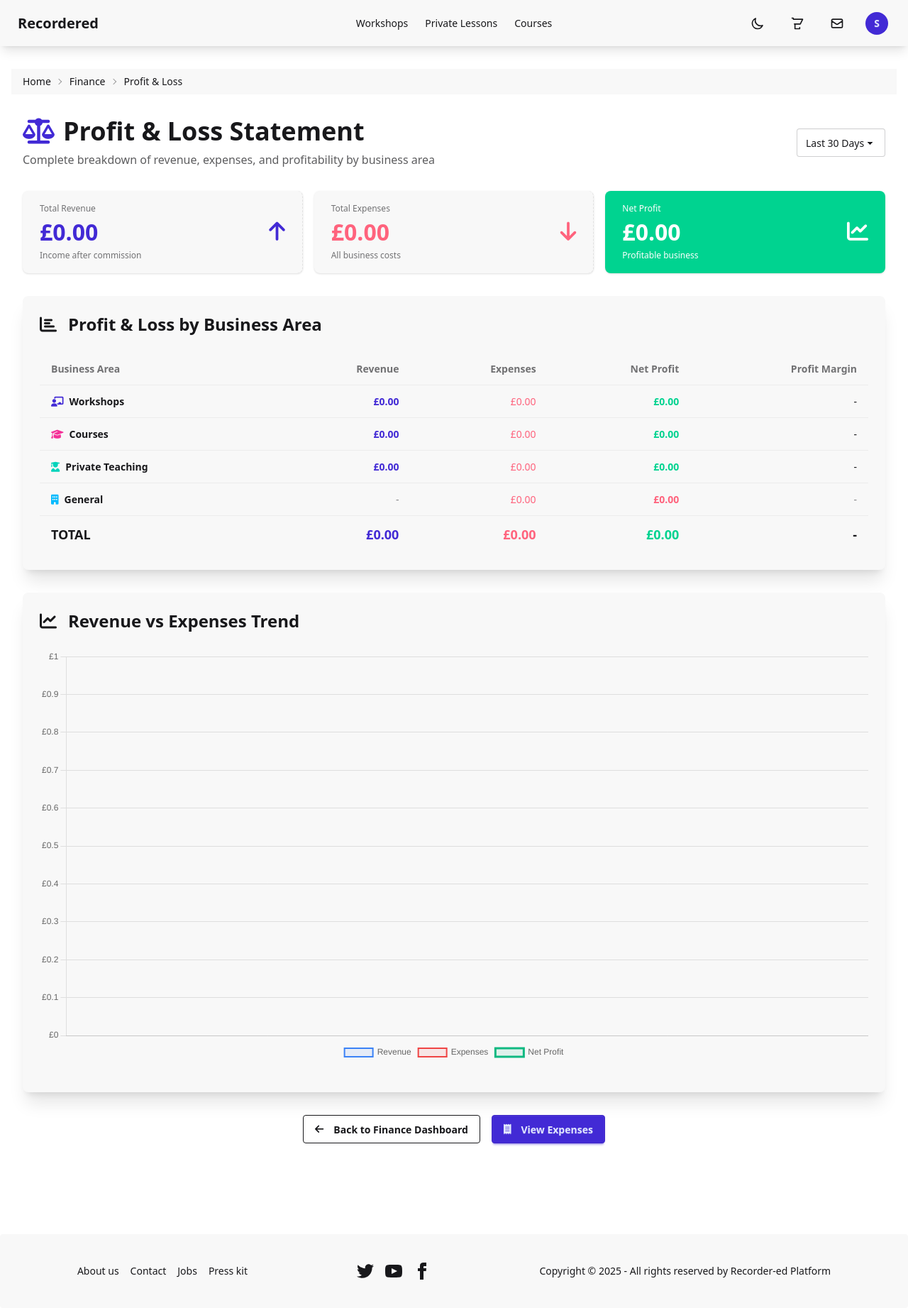
After one commit to polyphonica/recorder_ed, a Django app: page /payments/finance/profit-loss/ in a window 1280 px wide. The commit adds this page. Shown: the whole page at 71% size. Run offline with Django 5.2, Linux system fonts and the light colour scheme; the visitor is signed in with stand-in values (Sample User, id 1); data that the repository does not hold is empty; style sheets or scripts are compiled from the project's sources; some libraries are stand-ins or nearby versions.

Commit message:
Phase 2: Add Profit & Loss Statement and Enhanced Revenue Views
Created comprehensive Profit & Loss dashboard:
- New P&L view showing revenue, expenses, and net profit by business area
- Detailed breakdown with profit margins for each domain
- Interactive chart showing revenue vs expenses trend over 12 months
- Prominent navigation link from Finance Dashboard

Enhanced all revenue breakdown views:
- Workshop Revenue now shows expenses and net profit
- Course Revenue now shows expenses and net profit
- Private Teaching Revenue now shows expenses and net profit
- Private Teaching by Subject now shows expenses and net profit

Quick Actions added to Finance Dashboard:
- "View Profit & Loss Statement" button (primary)
- "Manage Expenses" button (outline)

Backend improvements:
- All revenue views now query related expense data
- Automatic net profit calculation for each business area
- Monthly expense trend data for charting
- Date range filtering applies to both revenue and expenses

Teachers can now see complete profitability analysis:
- Which business areas are most profitable
- Profit margins for each domain
- Historical trends in revenue vs expenses
- Net profit calculations at every level

🤖 Generated with [Claude Code](https://claude.com/claude-code)

Co-Authored-By: Claude <noreply@anthropic.com>

```diff
--- a/apps/payments/urls.py
+++ b/apps/payments/urls.py
@@ -8,6 +8,7 @@ urlpatterns = [
 
     # Finance Dashboard
     path('finance/', views.FinanceDashboardView.as_view(), name='finance_dashboard'),
+    path('finance/profit-loss/', views.ProfitLossView.as_view(), name='profit_loss'),
     path('finance/workshops/', views.WorkshopRevenueView.as_view(), name='workshop_revenue'),
     path('finance/courses/', views.CourseRevenueView.as_view(), name='course_revenue'),
     path('finance/private-teaching/', views.PrivateTeachingRevenueView.as_view(), name='private_teaching_revenue'),
--- a/apps/payments/views.py
+++ b/apps/payments/views.py
@@ -691,10 +691,24 @@ class WorkshopRevenueView(LoginRequiredMixin, TeacherOnlyMixin, TemplateView):
         # Get workshop breakdown
         workshop_breakdown = FinanceService.get_workshop_revenue_breakdown(teacher, start_date, end_date)
 
+        # Get workshop expenses
+        from apps.expenses.models import Expense
+        workshop_expenses = Expense.objects.filter(
+            created_by=teacher,
+            business_area='workshops'
+        )
+        if start_date:
+            workshop_expenses = workshop_expenses.filter(date__gte=start_date.date())
+
+        total_expenses = workshop_expenses.aggregate(total=Sum('amount'))['total'] or Decimal('0.00')
+        net_profit = domain_data['revenue'] - total_expenses
+
         context.update({
             'domain_data': domain_data,
             'workshop_breakdown': workshop_breakdown,
             'selected_range': date_range,
+            'total_expenses': total_expenses,
+            'net_profit': net_profit,
         })
 
         return context
@@ -732,10 +746,24 @@ class CourseRevenueView(LoginRequiredMixin, TeacherOnlyMixin, TemplateView):
         # Get course breakdown
         course_breakdown = FinanceService.get_course_revenue_breakdown(teacher, start_date, end_date)
 
+        # Get course expenses
+        from apps.expenses.models import Expense
+        course_expenses = Expense.objects.filter(
+            created_by=teacher,
+            business_area='courses'
+        )
+        if start_date:
+            course_expenses = course_expenses.filter(date__gte=start_date.date())
+
+        total_expenses = course_expenses.aggregate(total=Sum('amount'))['total'] or Decimal('0.00')
+        net_profit = domain_data['revenue'] - total_expenses
+
         context.update({
             'domain_data': domain_data,
             'course_breakdown': course_breakdown,
             'selected_range': date_range,
+            'total_expenses': total_expenses,
+            'net_profit': net_profit,
         })
 
         return context
@@ -773,10 +801,24 @@ class PrivateTeachingRevenueView(LoginRequiredMixin, TeacherOnlyMixin, TemplateV
         # Get student breakdown
         student_breakdown = FinanceService.get_private_teaching_revenue_breakdown(teacher, start_date, end_date)
 
+        # Get private teaching expenses
+        from apps.expenses.models import Expense
+        private_teaching_expenses = Expense.objects.filter(
+            created_by=teacher,
+            business_area='private_teaching'
+        )
+        if start_date:
+            private_teaching_expenses = private_teaching_expenses.filter(date__gte=start_date.date())
+
+        total_expenses = private_teaching_expenses.aggregate(total=Sum('amount'))['total'] or Decimal('0.00')
+        net_profit = domain_data['revenue'] - total_expenses
+
         context.update({
             'domain_data': domain_data,
             'student_breakdown': student_breakdown,
             'selected_range': date_range,
+            'total_expenses': total_expenses,
+            'net_profit': net_profit,
         })
 
         return context
@@ -814,10 +856,144 @@ class PrivateTeachingSubjectRevenueView(LoginRequiredMixin, TeacherOnlyMixin, Te
         # Get subject breakdown
         subject_breakdown = FinanceService.get_private_teaching_subject_breakdown(teacher, start_date, end_date)
 
+        # Get private teaching expenses
+        from apps.expenses.models import Expense
+        private_teaching_expenses = Expense.objects.filter(
+            created_by=teacher,
+            business_area='private_teaching'
+        )
+        if start_date:
+            private_teaching_expenses = private_teaching_expenses.filter(date__gte=start_date.date())
+
+        total_expenses = private_teaching_expenses.aggregate(total=Sum('amount'))['total'] or Decimal('0.00')
+        net_profit = domain_data['revenue'] - total_expenses
+
         context.update({
             'domain_data': domain_data,
             'subject_breakdown': subject_breakdown,
             'selected_range': date_range,
+            'total_expenses': total_expenses,
+            'net_profit': net_profit,
         })
 
         return context
+
+
+class ProfitLossView(LoginRequiredMixin, TeacherOnlyMixin, TemplateView):
+    """
+    Profit & Loss statement showing revenue vs expenses by business area.
+    Provides complete financial picture with net profit calculations.
+    """
+    template_name = 'payments/profit_loss.html'
+
+    def get_context_data(self, **kwargs):
+        context = super().get_context_data(**kwargs)
+        teacher = self.request.user
+
+        # Get date range from query params (default to last 30 days)
+        date_range = self.request.GET.get('range', '30')
+
+        if date_range == 'all':
+            start_date = None
+            end_date = None
+        elif date_range == '7':
+            start_date = timezone.now() - timedelta(days=7)
+            end_date = None
+        elif date_range == '30':
+            start_date = timezone.now() - timedelta(days=30)
+            end_date = None
+        elif date_range == '90':
+            start_date = timezone.now() - timedelta(days=90)
+            end_date = None
+        elif date_range == 'year':
+            start_date = timezone.now() - timedelta(days=365)
+            end_date = None
+        else:
+            start_date = timezone.now() - timedelta(days=30)
+            end_date = None
+
+        # Get revenue summary
+        summary = FinanceService.get_teacher_revenue_summary(teacher, start_date, end_date)
+
+        # Get expense data
+        from apps.expenses.models import Expense
+        expense_queryset = Expense.objects.filter(created_by=teacher)
+
+        if start_date:
+            expense_queryset = expense_queryset.filter(date__gte=start_date.date())
+
+        # Calculate total expenses
+        total_expenses = expense_queryset.aggregate(total=Sum('amount'))['total'] or Decimal('0.00')
+
+        # Calculate expenses by business area
+        expenses_by_area = expense_queryset.values('business_area').annotate(
+            total=Sum('amount')
+        ).order_by('business_area')
+
+        expense_breakdown = {
+            'workshops': Decimal('0.00'),
+            'courses': Decimal('0.00'),
+            'private_teaching': Decimal('0.00'),
+            'general': Decimal('0.00'),
+        }
+
+        for item in expenses_by_area:
+            expense_breakdown[item['business_area']] = item['total']
+
+        # Calculate net profit by business area
+        profit_by_area = {
+            'workshops': {
+                'revenue': summary['by_domain']['workshops']['revenue'],
+                'expenses': expense_breakdown['workshops'],
+                'net_profit': summary['by_domain']['workshops']['revenue'] - expense_breakdown['workshops'],
+            },
+            'courses': {
+                'revenue': summary['by_domain']['courses']['revenue'],
+                'expenses': expense_breakdown['courses'],
+                'net_profit': summary['by_domain']['courses']['revenue'] - expense_breakdown['courses'],
+            },
+            'private_teaching': {
+                'revenue': summary['by_domain']['private_teaching']['revenue'],
+                'expenses': expense_breakdown['private_teaching'],
+                'net_profit': summary['by_domain']['private_teaching']['revenue'] - expense_breakdown['private_teaching'],
+            },
+            'general': {
+                'revenue': Decimal('0.00'),  # General doesn't have revenue
+                'expenses': expense_breakdown['general'],
+                'net_profit': -expense_breakdown['general'],  # General is always a cost
+            },
+        }
+
+        # Calculate overall net profit
+        net_profit = summary['total_revenue'] - total_expenses
+
+        # Get monthly trend data (last 12 months)
+        from django.db.models.functions import TruncMonth
+        from dateutil.relativedelta import relativedelta
+
+        twelve_months_ago = timezone.now() - relativedelta(months=12)
+
+        # Monthly revenue trend
+        revenue_trend = FinanceService.get_revenue_trend(teacher, days=365)
+
+        # Monthly expense trend
+        monthly_expenses = expense_queryset.filter(
+            date__gte=twelve_months_ago.date()
+        ).annotate(
+            month=TruncMonth('date')
+        ).values('month').annotate(
+            total=Sum('amount')
+        ).order_by('month')
+
+        context.update({
+            'summary': summary,
+            'total_expenses': total_expenses,
+            'net_profit': net_profit,
+            'profit_by_area': profit_by_area,
+            'expense_breakdown': expense_breakdown,
+            'revenue_trend': revenue_trend,
+            'monthly_expenses': monthly_expenses,
+            'selected_range': date_range,
+        })
+
+        return context
--- /dev/null
+++ b/templates/payments/profit_loss.html
@@ -0,0 +1,299 @@
+{% extends 'base.html' %}
+{% load static %}
+
+{% block title %}Profit & Loss Statement{% endblock %}
+
+{% block content %}
+<div class="min-h-screen bg-base-100">
+    <!-- Breadcrumb -->
+    <div class="breadcrumbs text-sm px-4 py-2 bg-base-200">
+        <ul>
+            <li><a href="{% url 'domain_selector' %}">Home</a></li>
+            <li><a href="{% url 'payments:finance_dashboard' %}">Finance</a></li>
+            <li>Profit & Loss</li>
+        </ul>
+    </div>
+
+    <div class="container mx-auto px-4 py-8">
+        <!-- Header -->
+        <div class="flex justify-between items-center mb-8">
+            <div>
+                <h1 class="text-4xl font-bold mb-2">
+                    <i class="fas fa-balance-scale mr-3 text-primary"></i>Profit & Loss Statement
+                </h1>
+                <p class="text-base-content/70">Complete breakdown of revenue, expenses, and profitability by business area</p>
+            </div>
+
+            <!-- Date Range Filter -->
+            <div class="form-control">
+                <select onchange="window.location.href='?range='+this.value" class="select select-bordered">
+                    <option value="7" {% if selected_range == '7' %}selected{% endif %}>Last 7 Days</option>
+                    <option value="30" {% if selected_range == '30' %}selected{% endif %}>Last 30 Days</option>
+                    <option value="90" {% if selected_range == '90' %}selected{% endif %}>Last 90 Days</option>
+                    <option value="year" {% if selected_range == 'year' %}selected{% endif %}>Last Year</option>
+                    <option value="all" {% if selected_range == 'all' %}selected{% endif %}>All Time</option>
+                </select>
+            </div>
+        </div>
+
+        <!-- Summary Stats -->
+        <div class="grid grid-cols-1 md:grid-cols-3 gap-4 mb-8">
+            <div class="stat bg-base-200 rounded-lg shadow">
+                <div class="stat-figure text-primary">
+                    <i class="fas fa-arrow-up text-3xl"></i>
+                </div>
+                <div class="stat-title">Total Revenue</div>
+                <div class="stat-value text-primary">£{{ summary.total_revenue|floatformat:2 }}</div>
+                <div class="stat-desc">Income after commission</div>
+            </div>
+
+            <div class="stat bg-base-200 rounded-lg shadow">
+                <div class="stat-figure text-error">
+                    <i class="fas fa-arrow-down text-3xl"></i>
+                </div>
+                <div class="stat-title">Total Expenses</div>
+                <div class="stat-value text-error">£{{ total_expenses|floatformat:2 }}</div>
+                <div class="stat-desc">All business costs</div>
+            </div>
+
+            <div class="stat {% if net_profit >= 0 %}bg-success text-success-content{% else %}bg-error text-error-content{% endif %} rounded-lg shadow">
+                <div class="stat-figure text-white">
+                    <i class="fas fa-chart-line text-3xl"></i>
+                </div>
+                <div class="stat-title text-white">Net Profit</div>
+                <div class="stat-value text-white">£{{ net_profit|floatformat:2 }}</div>
+                <div class="stat-desc text-white">
+                    {% if net_profit >= 0 %}
+                        Profitable business
+                    {% else %}
+                        Operating at a loss
+                    {% endif %}
+                </div>
+            </div>
+        </div>
+
+        <!-- Profit by Business Area -->
+        <div class="card bg-base-200 shadow-xl mb-8">
+            <div class="card-body">
+                <h2 class="card-title text-2xl mb-4">
+                    <i class="fas fa-chart-bar mr-2"></i>Profit & Loss by Business Area
+                </h2>
+
+                <div class="overflow-x-auto">
+                    <table class="table table-zebra w-full">
+                        <thead>
+                            <tr>
+                                <th>Business Area</th>
+                                <th class="text-right">Revenue</th>
+                                <th class="text-right">Expenses</th>
+                                <th class="text-right">Net Profit</th>
+                                <th class="text-right">Profit Margin</th>
+                            </tr>
+                        </thead>
+                        <tbody>
+                            <tr>
+                                <td class="font-semibold">
+                                    <i class="fas fa-chalkboard-teacher mr-2 text-primary"></i>Workshops
+                                </td>
+                                <td class="text-right text-primary font-semibold">£{{ profit_by_area.workshops.revenue|floatformat:2 }}</td>
+                                <td class="text-right text-error">£{{ profit_by_area.workshops.expenses|floatformat:2 }}</td>
+                                <td class="text-right font-bold {% if profit_by_area.workshops.net_profit >= 0 %}text-success{% else %}text-error{% endif %}">
+                                    £{{ profit_by_area.workshops.net_profit|floatformat:2 }}
+                                </td>
+                                <td class="text-right">
+                                    {% if profit_by_area.workshops.revenue > 0 %}
+                                        {% widthratio profit_by_area.workshops.net_profit profit_by_area.workshops.revenue 100 %}%
+                                    {% else %}
+                                        -
+                                    {% endif %}
+                                </td>
+                            </tr>
+                            <tr>
+                                <td class="font-semibold">
+                                    <i class="fas fa-graduation-cap mr-2 text-secondary"></i>Courses
+                                </td>
+                                <td class="text-right text-primary font-semibold">£{{ profit_by_area.courses.revenue|floatformat:2 }}</td>
+                                <td class="text-right text-error">£{{ profit_by_area.courses.expenses|floatformat:2 }}</td>
+                                <td class="text-right font-bold {% if profit_by_area.courses.net_profit >= 0 %}text-success{% else %}text-error{% endif %}">
+                                    £{{ profit_by_area.courses.net_profit|floatformat:2 }}
+                                </td>
+                                <td class="text-right">
+                                    {% if profit_by_area.courses.revenue > 0 %}
+                                        {% widthratio profit_by_area.courses.net_profit profit_by_area.courses.revenue 100 %}%
+                                    {% else %}
+                                        -
+                                    {% endif %}
+                                </td>
+                            </tr>
+                            <tr>
+                                <td class="font-semibold">
+                                    <i class="fas fa-user-graduate mr-2 text-accent"></i>Private Teaching
+                                </td>
+                                <td class="text-right text-primary font-semibold">£{{ profit_by_area.private_teaching.revenue|floatformat:2 }}</td>
+                                <td class="text-right text-error">£{{ profit_by_area.private_teaching.expenses|floatformat:2 }}</td>
+                                <td class="text-right font-bold {% if profit_by_area.private_teaching.net_profit >= 0 %}text-success{% else %}text-error{% endif %}">
+                                    £{{ profit_by_area.private_teaching.net_profit|floatformat:2 }}
+                                </td>
+                                <td class="text-right">
+                                    {% if profit_by_area.private_teaching.revenue > 0 %}
+                                        {% widthratio profit_by_area.private_teaching.net_profit profit_by_area.private_teaching.revenue 100 %}%
+                                    {% else %}
+                                        -
+                                    {% endif %}
+                                </td>
+                            </tr>
+                            <tr>
+                                <td class="font-semibold">
+                                    <i class="fas fa-building mr-2 text-info"></i>General
+                                </td>
+                                <td class="text-right text-base-content/50">-</td>
+                                <td class="text-right text-error">£{{ profit_by_area.general.expenses|floatformat:2 }}</td>
+                                <td class="text-right font-bold text-error">
+                                    £{{ profit_by_area.general.net_profit|floatformat:2 }}
+                                </td>
+                                <td class="text-right text-base-content/50">-</td>
+                            </tr>
+                            <tr class="font-bold text-lg border-t-2">
+                                <td>TOTAL</td>
+                                <td class="text-right text-primary">£{{ summary.total_revenue|floatformat:2 }}</td>
+                                <td class="text-right text-error">£{{ total_expenses|floatformat:2 }}</td>
+                                <td class="text-right {% if net_profit >= 0 %}text-success{% else %}text-error{% endif %}">
+                                    £{{ net_profit|floatformat:2 }}
+                                </td>
+                                <td class="text-right">
+                                    {% if summary.total_revenue > 0 %}
+                                        {% widthratio net_profit summary.total_revenue 100 %}%
+                                    {% else %}
+                                        -
+                                    {% endif %}
+                                </td>
+                            </tr>
+                        </tbody>
+                    </table>
+                </div>
+            </div>
+        </div>
+
+        <!-- Revenue vs Expenses Trend (Last 12 Months) -->
+        <div class="card bg-base-200 shadow-xl mb-8">
+            <div class="card-body">
+                <h2 class="card-title text-2xl mb-4">
+                    <i class="fas fa-chart-line mr-2"></i>Revenue vs Expenses Trend
+                </h2>
+                <canvas id="profitTrendChart" class="mb-4"></canvas>
+            </div>
+        </div>
+
+        <!-- Actions -->
+        <div class="flex gap-4 justify-center">
+            <a href="{% url 'payments:finance_dashboard' %}" class="btn btn-outline">
+                <i class="fas fa-arrow-left mr-2"></i>Back to Finance Dashboard
+            </a>
+            <a href="{% url 'expenses:dashboard' %}" class="btn btn-primary">
+                <i class="fas fa-receipt mr-2"></i>View Expenses
+            </a>
+        </div>
+    </div>
+</div>
+
+<!-- Chart.js -->
+<script src="https://cdn.jsdelivr.net/npm/chart.js@4.4.0/dist/chart.umd.min.js"></script>
+<script>
+document.addEventListener('DOMContentLoaded', function() {
+    // Profit Trend Chart
+    const profitTrendCtx = document.getElementById('profitTrendChart');
+    if (profitTrendCtx) {
+        // Prepare data from revenue_trend and monthly_expenses
+        const revenueTrend = {{ revenue_trend|safe }};
+        const monthlyExpenses = [
+            {% for expense in monthly_expenses %}
+            {
+                month: '{{ expense.month|date:"Y-m-d" }}',
+                total: {{ expense.total }}
+            }{% if not forloop.last %},{% endif %}
+            {% endfor %}
+        ];
+
+        // Create a map of months to expense totals
+        const expenseMap = {};
+        monthlyExpenses.forEach(item => {
+            expenseMap[item.month] = item.total;
+        });
+
+        // Prepare chart data
+        const labels = revenueTrend.map(item => {
+            const date = new Date(item.date);
+            return date.toLocaleDateString('en-US', { month: 'short', year: 'numeric' });
+        });
+
+        const revenueData = revenueTrend.map(item => item.amount);
+        const expenseData = revenueTrend.map(item => {
+            return expenseMap[item.date] || 0;
+        });
+        const profitData = revenueData.map((rev, index) => rev - expenseData[index]);
+
+        new Chart(profitTrendCtx, {
+            type: 'line',
+            data: {
+                labels: labels,
+                datasets: [
+                    {
+                        label: 'Revenue',
+                        data: revenueData,
+                        borderColor: '#3b82f6',
+                        backgroundColor: 'rgba(59, 130, 246, 0.1)',
+                        borderWidth: 2,
+                        fill: false
+                    },
+                    {
+                        label: 'Expenses',
+                        data: expenseData,
+                        borderColor: '#ef4444',
+                        backgroundColor: 'rgba(239, 68, 68, 0.1)',
+                        borderWidth: 2,
+                        fill: false
+                    },
+                    {
+                        label: 'Net Profit',
+                        data: profitData,
+                        borderColor: '#10b981',
+                        backgroundColor: 'rgba(16, 185, 129, 0.1)',
+                        borderWidth: 3,
+                        fill: true
+                    }
+                ]
+            },
+            options: {
+                responsive: true,
+                interaction: {
+                    mode: 'index',
+                    intersect: false,
+                },
+                scales: {
+                    y: {
+                        beginAtZero: true,
+                        ticks: {
+                            callback: function(value) {
+                                return '£' + value.toLocaleString();
+                            }
+                        }
+                    }
+                },
+                plugins: {
+                    legend: {
+                        position: 'bottom',
+                    },
+                    tooltip: {
+                        callbacks: {
+                            label: function(context) {
+                                return context.dataset.label + ': £' + context.parsed.y.toLocaleString();
+                            }
+                        }
+                    }
+                }
+            }
+        });
+    }
+});
+</script>
+{% endblock %}
```
Also changed, not shown: templates/payments/finance_dashboard.html (+10 -0 lines).
